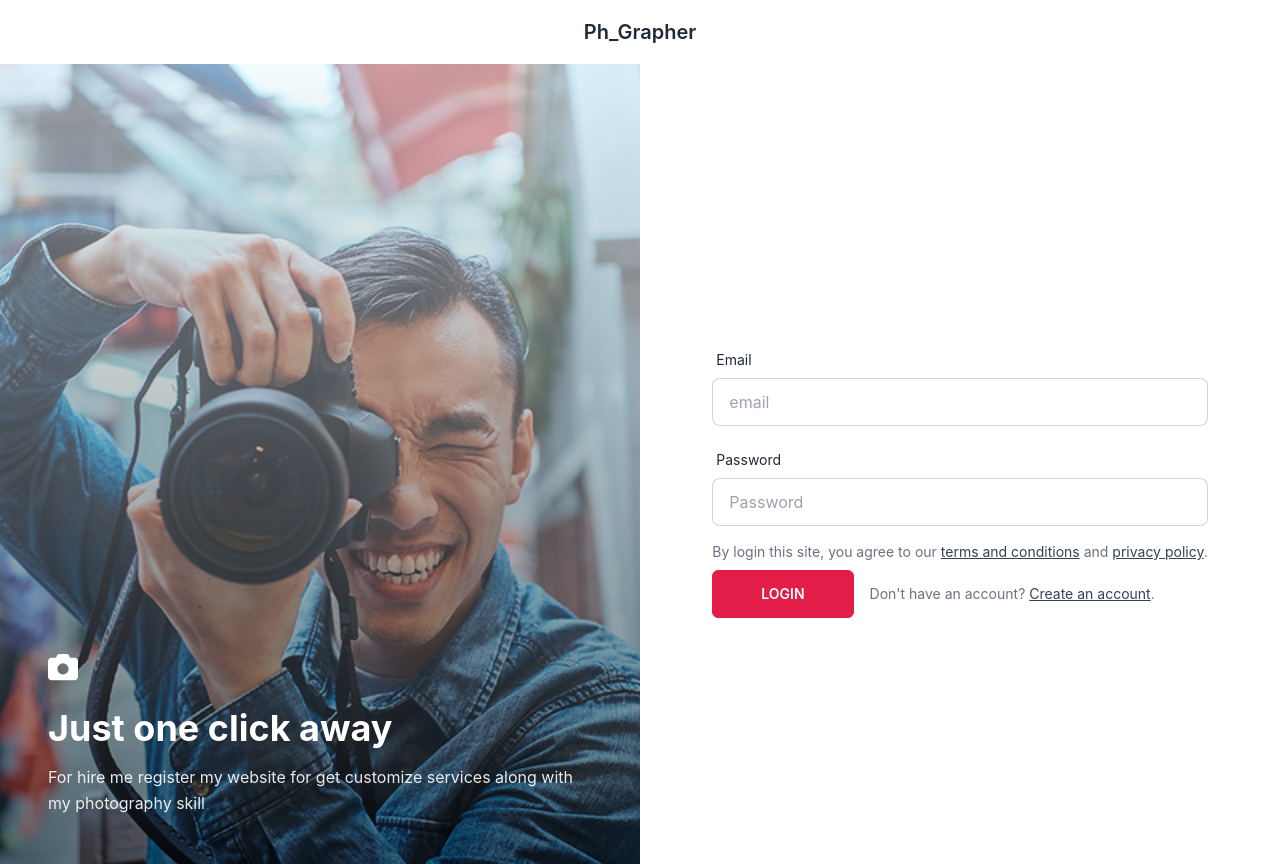
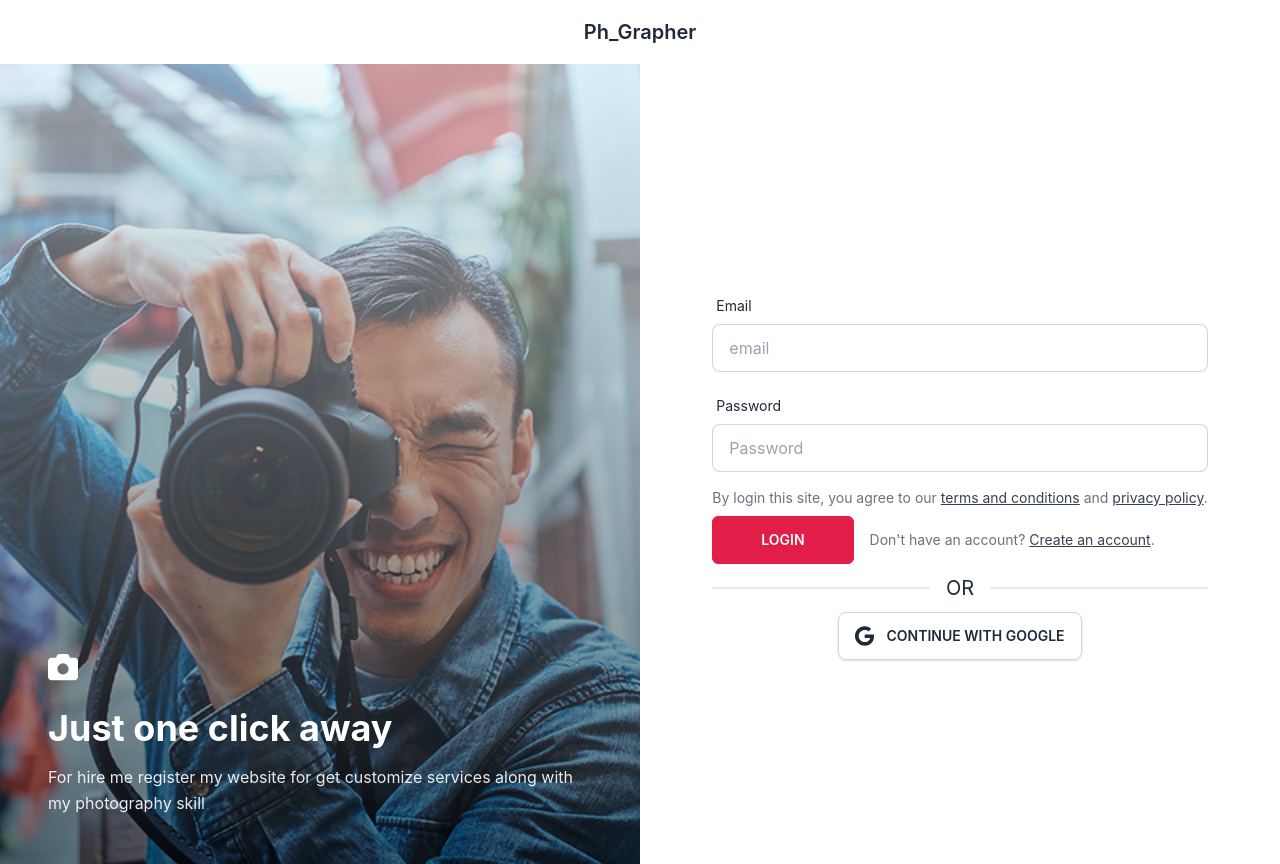
Before and after one commit to rssabbir-dev/ph-grapher-frontend, a React (Create React App) app: page /login in a window 1280 px wide. Built offline with nearby package versions, Linux system fonts and the light colour scheme; no server answers.

Commit message:
made huge modification

```diff
--- a/package.json
+++ b/package.json
@@ -4,6 +4,7 @@
   "private": true,
   "dependencies": {
     "@fortawesome/fontawesome-svg-core": "^6.2.0",
+    "@fortawesome/free-brands-svg-icons": "^6.2.0",
     "@fortawesome/free-regular-svg-icons": "^6.2.0",
     "@fortawesome/free-solid-svg-icons": "^6.2.0",
     "@fortawesome/react-fontawesome": "^0.2.0",
--- a/src/pages/Home/Home.js
+++ b/src/pages/Home/Home.js
@@ -1,9 +1,19 @@
-import React from 'react';
+import React, { useEffect, useState } from 'react';
 import { Link } from 'react-router-dom';
+import { serverURL } from '../../routes/router';
 import ServiceSlider from '../Services/ServiceSlider';
 import Banner from './Banner';
 
 const Home = () => {
+	const [services, setServices] = useState([]);
+	useEffect(() => {
+		fetch(`${serverURL}/services?limit=${3}`)
+			.then((res) => res.json())
+			.then((data) => {
+				console.log(data);
+				setServices(data);
+			});
+	}, []);
 	return (
 		<div className='space-y-10'>
 			<Banner />
@@ -14,7 +24,7 @@ const Home = () => {
                 <div className='text-right'>
                     <Link to='/services' className='btn btn-primary btn-sm'>See All</Link>
                 </div>
-				<ServiceSlider />
+				<ServiceSlider services={services} />
 			</div>
 		</div>
 	);
--- a/src/pages/LoginManager/Login.js
+++ b/src/pages/LoginManager/Login.js
@@ -7,6 +7,7 @@ import { Link, useLocation, useNavigate } from 'react-router-dom';
 import registrationImg from '../../assets/images/person.jpg';
 import { AuthContext } from '../../context/AuthProvider/AuthProvider';
 import { serverURL } from '../../routes/router';
+import ProviderLogin from './ProviderLogin';
 
 const Registration = () => {
 	const navigate = useNavigate();
@@ -27,7 +28,7 @@ const Registration = () => {
 			.then((res) => {
 				const user = res.user;
 				toast.success('Login Success');
-				handleJwtToken(user)
+				handleJwtToken(user);
 				navigate(from, { replace: true });
 			})
 			.catch((err) => toast.error(err.message));
@@ -37,15 +38,15 @@ const Registration = () => {
 		fetch(`${serverURL}/jwt`, {
 			method: 'POST',
 			headers: {
-				'content-type':'application/json'
+				'content-type': 'application/json',
 			},
-			body:JSON.stringify(currentUser)
+			body: JSON.stringify(currentUser),
 		})
-			.then(res => res.json())
-			.then(token => {
-			localStorage.setItem('ph-token',token.token)
-		})
-	}
+			.then((res) => res.json())
+			.then((token) => {
+				localStorage.setItem('ph-token', token.token);
+			});
+	};
 	return (
 		<section className='bg-white'>
 			<div className='lg:grid lg:min-h-screen lg:grid-cols-12'>
@@ -177,6 +178,10 @@ const Registration = () => {
 								</p>
 							</div>
 						</form>
+						<div className='my-3'>
+							<div className='divider text-xl'>OR</div>
+							<ProviderLogin />
+						</div>
 					</div>
 				</main>
 			</div>
--- a/src/pages/LoginManager/ProviderLogin.js
+++ b/src/pages/LoginManager/ProviderLogin.js
@@ -0,0 +1,55 @@
+import { faGoogle } from '@fortawesome/free-brands-svg-icons';
+import { FontAwesomeIcon } from '@fortawesome/react-fontawesome';
+import { GoogleAuthProvider } from 'firebase/auth';
+import React, { useContext } from 'react';
+import toast from 'react-hot-toast';
+import { useLocation, useNavigate } from 'react-router-dom';
+import { AuthContext } from '../../context/AuthProvider/AuthProvider';
+import { serverURL } from '../../routes/router';
+
+const ProviderLogin = () => {
+	const navigate = useNavigate();
+	const location = useLocation();
+	const from = location?.state?.from?.pathname || '/';
+	const { providerLogin } = useContext(AuthContext);
+	const handleGoogleLogin = () => {
+		const provider = new GoogleAuthProvider();
+		providerLogin(provider)
+			.then((res) => {
+				const user = res.user;
+				toast.success('Login Success');
+				handleJwtToken(user);
+				navigate(from, { replace: true });
+			})
+			.catch((err) => toast.error(err.message));
+	};
+	const handleJwtToken = async (user) => {
+		const currentUser = { uid: user?.uid };
+		const response = await fetch(`${serverURL}/jwt`, {
+			method: 'POST',
+			headers: {
+				'content-type': 'application/json',
+			},
+			body: JSON.stringify(currentUser),
+		});
+		const data = await response.json();
+		console.log(data);
+		localStorage.setItem('ph-token', data.token);
+	};
+	return (
+		<div className='flex justify-center'>
+			<button
+				onClick={handleGoogleLogin}
+				className='btn btn-ghost flex justify-center items-center gap-3 border border-gray-300 shadow'
+			>
+				<FontAwesomeIcon
+					className='text-xl font-bold text-blue'
+					icon={faGoogle}
+				/>
+				<span>Continue With Google</span>
+			</button>
+		</div>
+	);
+};
+
+export default ProviderLogin;
--- a/src/pages/MyReview/MyReview.js
+++ b/src/pages/MyReview/MyReview.js
@@ -71,7 +71,6 @@ const MyReview = () => {
 						if (res.status === 401 || res.status === 403) {
 							return logOut().then(() => {
 								toast.error('Session Expired, Login Again');
-								localStorage.removeItem('ph-token');
 								navigate('/login');
 							});
 						}
@@ -93,34 +92,28 @@ const MyReview = () => {
 		});
 	};
 
-	const onSubmit = (data) => {
-		const { user_review } = data;
+	const onSubmit = async (inputData) => {
+		const { user_review } = inputData;
 		const modal = document.getElementById('my-modal');
 		const review = {
 			user_review: user_review,
 			user_rating: rating + 1,
 		};
-        fetch(`${serverURL}/my-review-update?id=${selectUpdate._id}&uid=${user?.uid}`, {
+		const response = await fetch(
+			`${serverURL}/my-review-update?id=${selectUpdate._id}&uid=${user?.uid}`,
+			{
 				method: 'PATCH',
 				headers: {
-                'content-type':'application/json',
+					'content-type': 'application/json',
 					authorization: `Bearer ${localStorage.getItem('ph-token')}`,
 				},
-            body:JSON.stringify(review)
-		})
-			.then((res) => {
-				if (res.status === 401 || res.status === 403) {
-					return logOut().then(() => {
-						toast.error('Session Expired, Login Again');
-						localStorage.removeItem('ph-token');
-						navigate('/login');
-					});
+				body: JSON.stringify(review),
 			}
-				return res.json();
-			})
-			.then((data) => {
+		);
+
+		const data = await response.json();
 		if (data.modifiedCount > 0) {
-                    setReloadData(reloadData + 1)
+			setReloadData(reloadData + 1);
 			Swal.fire({
 				title: 'Updated!',
 				text: 'Your Review has been Updated. !',
@@ -130,13 +123,19 @@ const MyReview = () => {
 			});
 			modal.checked = false;
 		}
+		if (response.status === 401 || response.status === 403) {
+			return logOut().then(() => {
+				toast.error('Session Expired, Login Again');
+				localStorage.removeItem('ph-token');
+				navigate('/login');
 			});
+		}
 	};
 	const handleUpdate = (preReview) => {
 		const modal = document.getElementById('my-modal');
 		modal.checked = true;
 		setSelectUpdate(preReview);
-        setRating(preReview.user_rating-1)
+		setRating(preReview.user_rating - 1);
 	};
 	return (
 		<div>
--- a/src/pages/Services/ServiceSlider.js
+++ b/src/pages/Services/ServiceSlider.js
@@ -9,18 +9,8 @@ import 'swiper/css/pagination';
 // import required modules
 import { Pagination } from 'swiper';
 import ServiceCard from './ServiceCard';
-import { serverURL } from '../../routes/router';
 
-const ServiceSlider = () => {
-	const [services, setServices] = useState([]);
-	useEffect(() => {
-		fetch(`${serverURL}/services?limit=${3}`)
-			.then((res) => res.json())
-			.then((data) => {
-				console.log(data);
-				setServices(data);
-			});
-	}, []);
+const ServiceSlider = ({services}) => {
 	return (
 		<Swiper
 			slidesPerView={1}
--- a/src/pages/shared/Header/Header.js
+++ b/src/pages/shared/Header/Header.js
@@ -9,7 +9,6 @@ const Header = () => {
 		logOut()
 			.then(() => {
 				toast.success('Logout');
-				localStorage.removeItem('ph-token')
 			})
 			.catch((err) => toast.err(err.message));
 	};
@@ -21,12 +20,16 @@ const Header = () => {
 			<li>
 				<Link to='/services'>Services</Link>
 			</li>
+			{user?.uid && (
+				<>
 					<li>
 						<Link to='/my-review'>My Review</Link>
 					</li>
 					<li>
 						<Link to='/my-review'>Add Services</Link>
 					</li>
+				</>
+			)}
 		</>
 	);
 	return (
```
Also changed, not shown: 1 other file (tests, documents, lock files or other folders). Lines whose indentation alone changed are shown as unchanged.
